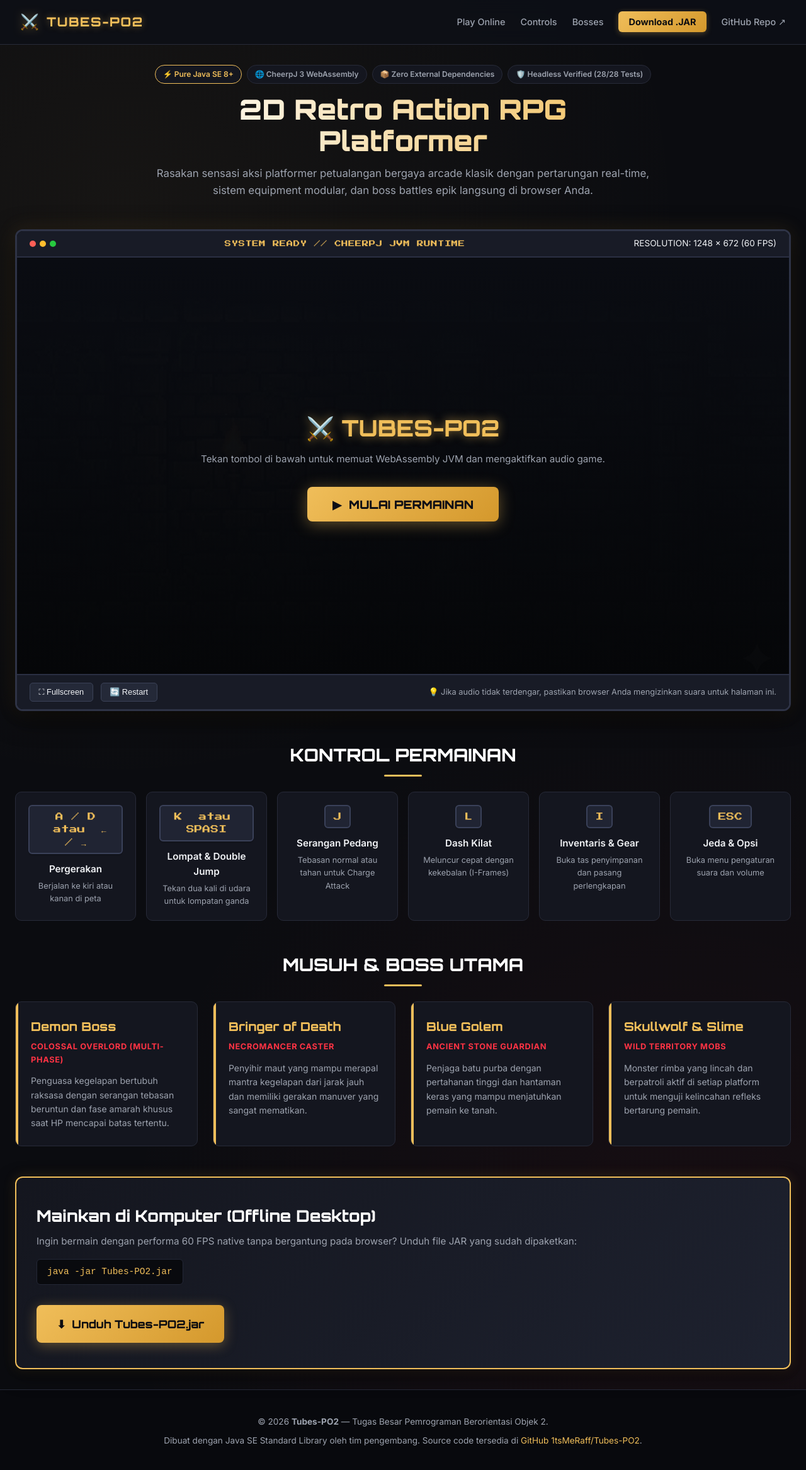
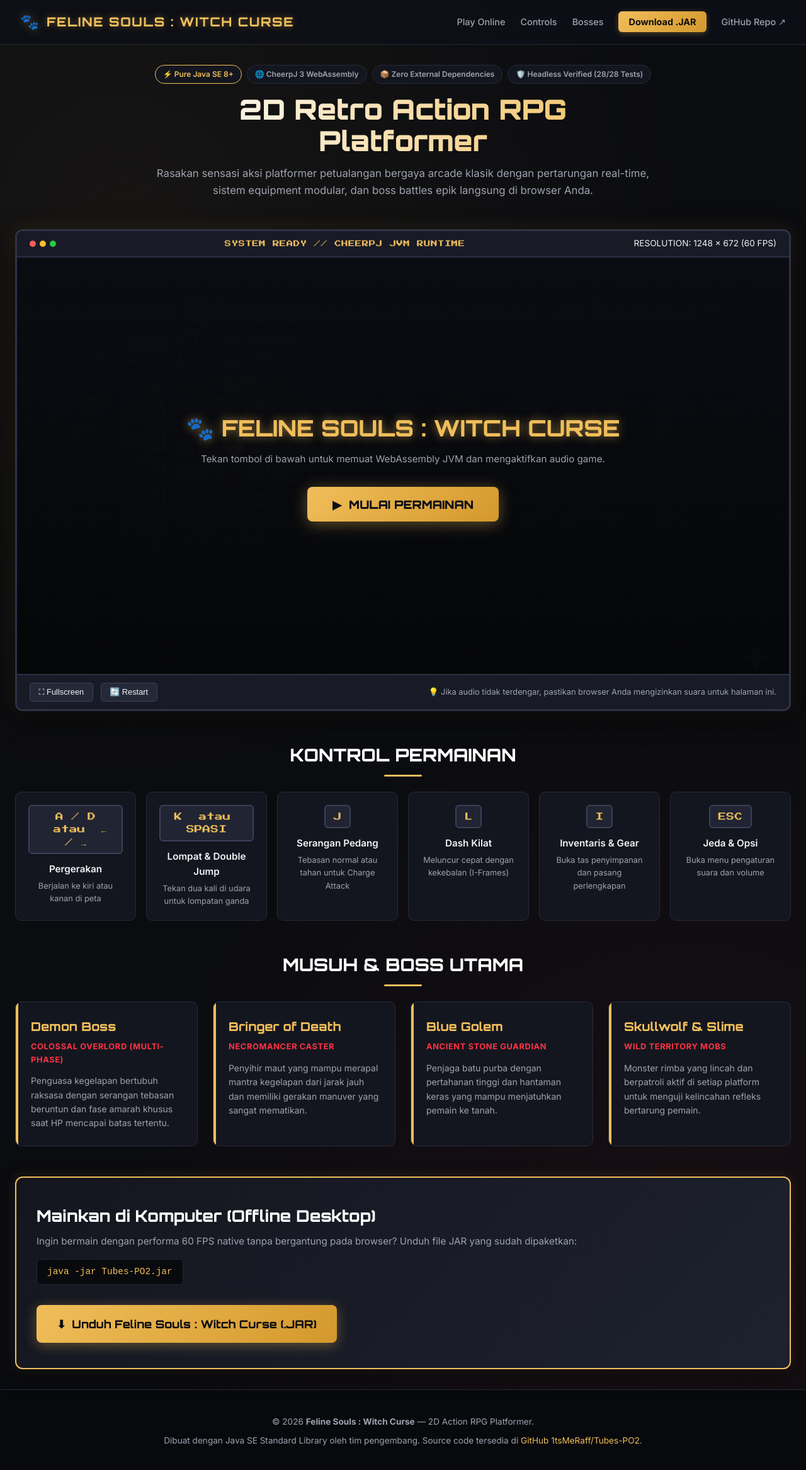
Before and after one commit to 1tsMeRaff/Tubes-PO2, a plain HTML site: page index.html in a window 1280 px wide. Shown: the whole page at 63% size. Drawn offline with Linux system fonts and the light colour scheme.

Commit message:
chore(branding): update web portal title to 'Feline Souls : Witch Curse'

```diff
--- a/index.html
+++ b/index.html
@@ -3,8 +3,8 @@
 <head>
     <meta charset="UTF-8">
     <meta name="viewport" content="width=device-width, initial-scale=1.0">
-    <title>Tubes-PO2 | 2D Action RPG Platformer (Java in Browser)</title>
-    <meta name="description" content="Tubes-PO2 - Pure Java SE 2D Action RPG Platformer running directly in the browser via WebAssembly & CheerpJ 3. Zero external dependencies.">
+    <title>Feline Souls : Witch Curse | 2D Action RPG Platformer (Java in Browser)</title>
+    <meta name="description" content="Feline Souls : Witch Curse - Pure Java SE 2D Action RPG Platformer running directly in the browser via WebAssembly & CheerpJ 3. Zero external dependencies.">
     <link rel="preconnect" href="https://fonts.googleapis.com">
     <link rel="preconnect" href="https://fonts.gstatic.com" crossorigin>
     <link href="https://fonts.googleapis.com/css2?family=Inter:wght@400;500;600;700&family=Orbitron:wght@600;800;900&family=Press+Start+2P&display=swap" rel="stylesheet">
@@ -576,8 +576,8 @@
     <!-- Header / Navbar -->
     <header>
         <a href="#" class="brand">
-            <span class="brand-logo">⚔️</span>
-            <span class="brand-title">TUBES-PO2</span>
+            <span class="brand-logo">🐾</span>
+            <span class="brand-title">FELINE SOULS : WITCH CURSE</span>
         </a>
         <ul class="nav-links">
             <li><a href="#play-section">Play Online</a></li>
@@ -617,7 +617,7 @@
             <div id="game-wrapper">
                 <!-- Splash & Start Prompt -->
                 <div id="splash-screen">
-                    <h2 class="splash-title">⚔️ TUBES-PO2</h2>
+                    <h2 class="splash-title">🐾 FELINE SOULS : WITCH CURSE</h2>
                     <p class="splash-subtitle">Tekan tombol di bawah untuk memuat WebAssembly JVM dan mengaktifkan audio game.</p>
 
                     <button id="btn-start" class="btn-launch" onclick="launchGame()">
@@ -721,8 +721,8 @@
                 <div class="code-box">java -jar Tubes-PO2.jar</div>
             </div>
             <div>
-                <a href="Tubes-PO2.jar" download="Tubes-PO2.jar" class="btn-large-download">
-                    <span>⬇</span> Unduh Tubes-PO2.jar
+                <a href="Tubes-PO2.jar" download="Feline-Souls-Witch-Curse.jar" class="btn-large-download">
+                    <span>⬇</span> Unduh Feline Souls : Witch Curse (.JAR)
                 </a>
             </div>
         </section>
@@ -731,7 +731,7 @@
 
     <!-- Footer -->
     <footer>
-        <p>© 2026 <strong>Tubes-PO2</strong> — Tugas Besar Pemrograman Berorientasi Objek 2.</p>
+        <p>© 2026 <strong>Feline Souls : Witch Curse</strong> — 2D Action RPG Platformer.</p>
         <p style="margin-top: 0.5rem;">
             Dibuat dengan Java SE Standard Library oleh tim pengembang. Source code tersedia di <a href="https://github.com/1tsMeRaff/Tubes-PO2" target="_blank" rel="noopener">GitHub 1tsMeRaff/Tubes-PO2</a>.
         </p>
@@ -773,7 +773,7 @@
                 progressFill.style.width = '85%';
 
                 // Step 3: Run Executable JAR
-                loadingStatus.textContent = 'MEMULAI MESIN GAME TUBES-PO2...';
+                loadingStatus.textContent = 'MEMULAI MESIN GAME FELINE SOULS : WITCH CURSE...';
                 progressFill.style.width = '95%';
 
                 // Fade out splash screen
```
